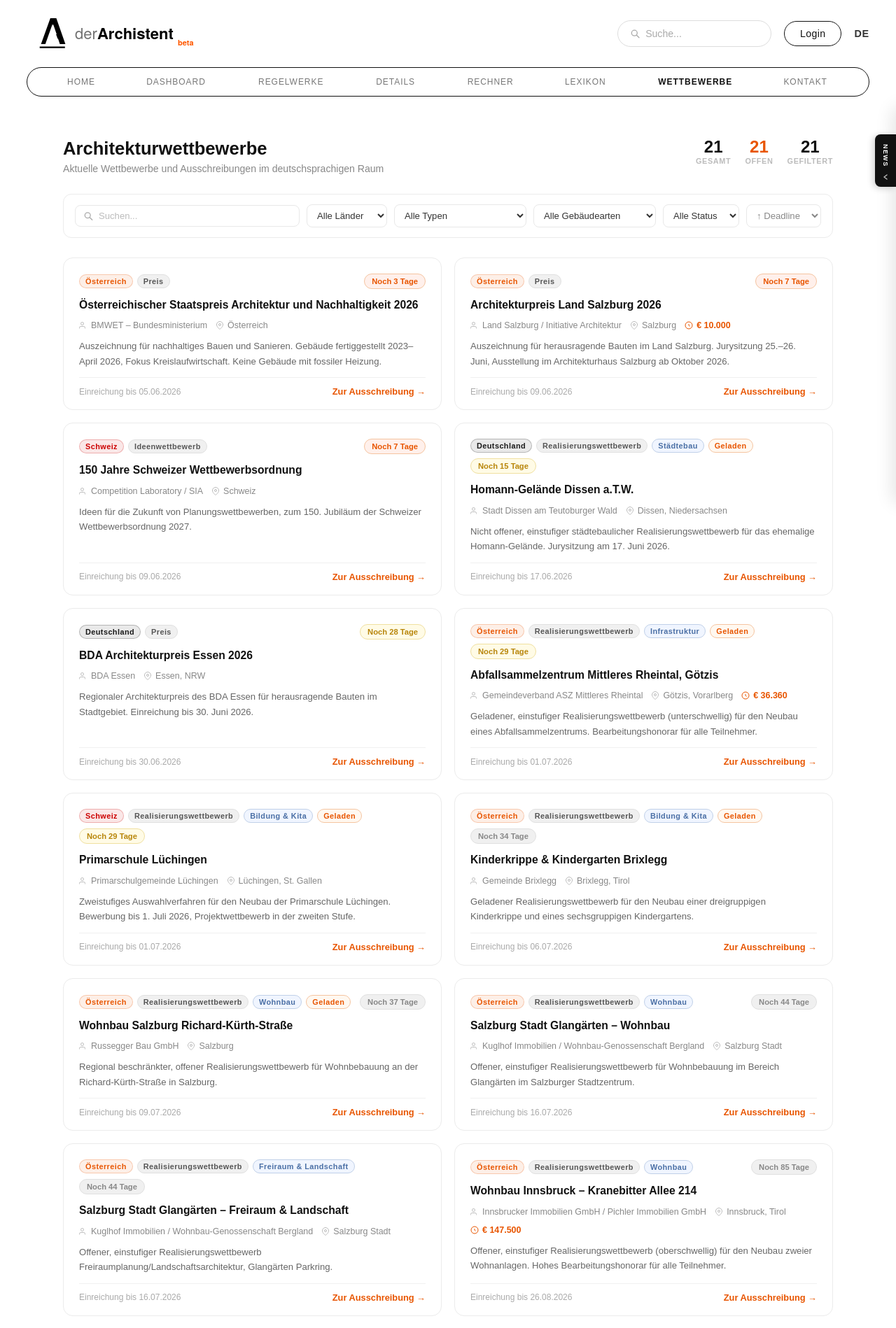
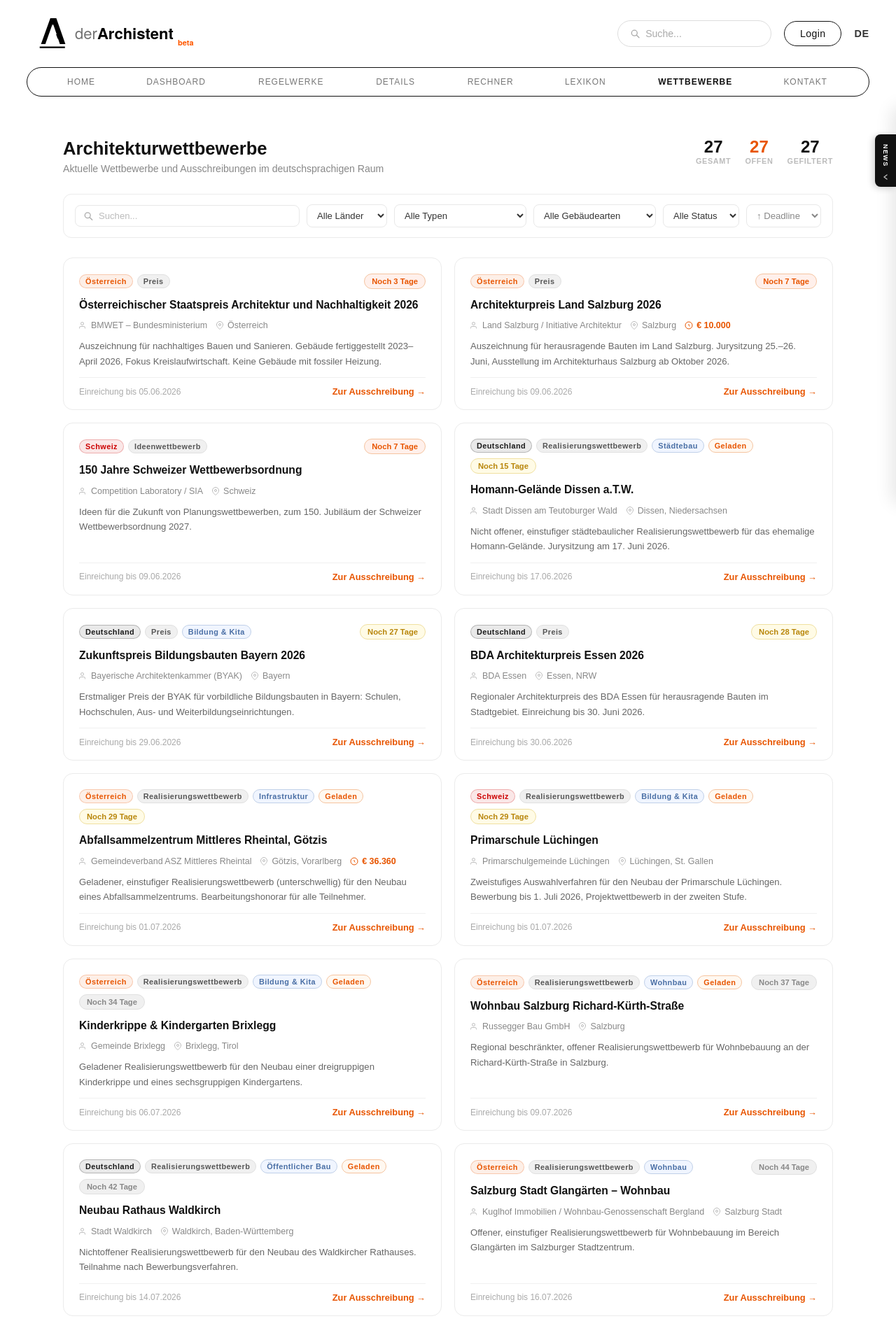
Before and after one commit to hauart91/derArchistent, a React (Create React App) app: page /wettbewerbe in a window 1280 px wide. Shown: the top 1898 px of the page at 70% size. Built offline with nearby package versions, Linux system fonts and the light colour scheme.

Commit message:
Add 6 German competitions: Wohnbau, Schule, Rathaus, Feuerwache, Preise
Co-Authored-By: Claude Sonnet 4.6 <noreply@anthropic.com>

```diff
--- a/src/pages/Wettbewerbe.js
+++ b/src/pages/Wettbewerbe.js
@@ -185,6 +185,91 @@ const COMPETITIONS = [
     beschreibung: "Offener, einstufiger anonymer Projektwettbewerb SIA 142. Neubau eines Gesundheitszentrums für das Alter im Quartier Oberstrass. Anmeldung bis 5. Juni 2026.",
     url: "https://konkurado.ch/de/gfa-oberstrass",
   },
+  // ── Deutschland – Realisierungswettbewerbe ───────────
+  {
+    id: 22,
+    title: "Neubau Rathaus Waldkirch",
+    veranstalter: "Stadt Waldkirch",
+    deadline: "2026-07-14",
+    land: "DE",
+    typ: "Realisierungswettbewerb",
+    gebaeude: "Öffentlicher Bau",
+    ort: "Waldkirch, Baden-Württemberg",
+    preisgeld: "—",
+    offen: false,
+    beschreibung: "Nichtoffener Realisierungswettbewerb für den Neubau des Waldkircher Rathauses. Teilnahme nach Bewerbungsverfahren.",
+    url: "https://www.wettbewerbe-aktuell.de/ausschreibungen",
+  },
+  {
+    id: 23,
+    title: "Schulcampus Langen (Hessen)",
+    veranstalter: "Stadt Langen",
+    deadline: "2026-08-05",
+    land: "DE",
+    typ: "Realisierungswettbewerb",
+    gebaeude: "Bildung & Kita",
+    ort: "Langen, Hessen",
+    preisgeld: "—",
+    offen: false,
+    beschreibung: "Beschränkter Realisierungswettbewerb Neubau Schulcampus. Freie Grundschule, Ganztag, Sporthalle und Freianlagen.",
+    url: "https://www.baunetz.de/wettbewerbe/",
+  },
+  {
+    id: 24,
+    title: "db-Wettbewerb: Bauen im Bestand – Respekt & Perspektive",
+    veranstalter: "db deutsche bauzeitung",
+    deadline: "2026-08-15",
+    land: "DE",
+    typ: "Preis",
+    gebaeude: "Bestandsbau",
+    ort: "DACH",
+    preisgeld: "—",
+    offen: true,
+    beschreibung: "Auszeichnung für Projekte im Bestand – Sanierungen und Umbauten, die vorhandenen Strukturen respektieren und neue Perspektiven eröffnen. Fertigstellung ab Anfang 2024.",
+    url: "https://www.baunetz.de/wettbewerbe/db-Wettbewerb_-Respekt_-_Perspektive-_-_Bauen_im_Bestand_2026_10329655.html",
+  },
+  {
+    id: 25,
+    title: "Zukunftspreis Bildungsbauten Bayern 2026",
+    veranstalter: "Bayerische Architektenkammer (BYAK)",
+    deadline: "2026-06-29",
+    land: "DE",
+    typ: "Preis",
+    gebaeude: "Bildung & Kita",
+    ort: "Bayern",
+    preisgeld: "—",
+    offen: true,
+    beschreibung: "Erstmaliger Preis der BYAK für vorbildliche Bildungsbauten in Bayern: Schulen, Hochschulen, Aus- und Weiterbildungseinrichtungen.",
+    url: "https://www.byak.de/",
+  },
+  {
+    id: 26,
+    title: "Neubau Feuerwache Nürtingen",
+    veranstalter: "Stadt Nürtingen",
+    deadline: "2026-09-18",
+    land: "DE",
+    typ: "Realisierungswettbewerb",
+    gebaeude: "Infrastruktur",
+    ort: "Nürtingen, Baden-Württemberg",
+    preisgeld: "—",
+    offen: false,
+    beschreibung: "Nichtoffener Realisierungswettbewerb für den Neubau der Hauptfeuerwache Nürtingen. Teilnahme nach Bewerbungsverfahren.",
+    url: "https://www.wettbewerbe-aktuell.de/ausschreibungen",
+  },
+  {
+    id: 27,
+    title: "Wohnquartier Am Abelsberg, Mannheim",
+    veranstalter: "GBG – Mannheimer Wohnungsbaugesellschaft",
+    deadline: "2026-10-02",
+    land: "DE",
+    typ: "Realisierungswettbewerb",
+    gebaeude: "Wohnbau",
+    ort: "Mannheim, Baden-Württemberg",
+    preisgeld: "—",
+    offen: false,
+    beschreibung: "Beschränkter Realisierungswettbewerb für ein neues Wohnquartier. Schwerpunkt klimaresilienter und sozialer Wohnungsbau.",
+    url: "https://www.wettbewerbe-aktuell.de/ausschreibungen",
+  },
   // ── Preise & Awards ──────────────────────────────────
   {
     id: 14,
@@ -305,7 +390,7 @@ const LAND_LABELS = { AT: "Österreich", DE: "Deutschland", CH: "Schweiz", INT:
 const LAND_COLORS = { AT: "#e85500", DE: "#1a1a1a", CH: "#cc0000", INT: "#4a6fa5" };
 
 const TYPEN = ["Alle", "Realisierungswettbewerb", "Ideenwettbewerb", "Preis", "Studentenwettbewerb"];
-const GEBAEUDEARTEN = ["Alle", "Wohnbau", "Bildung & Kita", "Gesundheit & Soziales", "Sport & Freizeit", "Freiraum & Landschaft", "Städtebau", "Infrastruktur", "Pavillon"];
+const GEBAEUDEARTEN = ["Alle", "Wohnbau", "Bildung & Kita", "Gesundheit & Soziales", "Sport & Freizeit", "Öffentlicher Bau", "Freiraum & Landschaft", "Städtebau", "Infrastruktur", "Bestandsbau", "Pavillon"];
 const LAENDER = ["Alle", "DE", "AT", "CH", "INT"];
 
 function daysLeft(deadline) {
```
